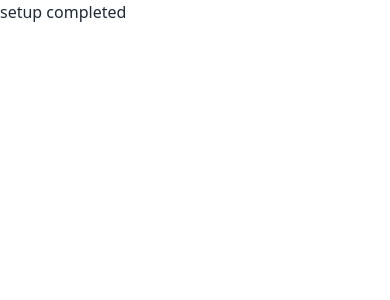
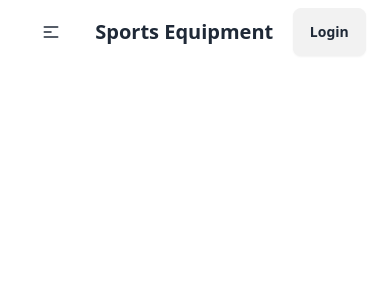
Before and after one commit to safin33221/Sports-Equipment-Store-Client-Side, a React (Vite) app: page / in a window 390 px wide. Shown: the top 300 px of the page. Built offline with nearby package versions, Linux system fonts and the light colour scheme.

Commit message:
completed Navbar

```diff
--- /dev/null
+++ b/src/Components/Navbar.jsx
@@ -0,0 +1,49 @@
+import React from 'react';
+import { NavLink } from 'react-router-dom';
+
+const Navbar = () => {
+    const links = <>
+        <li><NavLink to='/'>Home</NavLink></li>
+        <li><NavLink to='/SportsEquipment'>All Sports Equipment</NavLink></li>
+        <li><NavLink to='/AddEquipment'>Add Equipment </NavLink></li>
+        <li><NavLink to='/MyEquipment List'>My Equipment List</NavLink></li>
+    </>
+    return (
+        <div className="navbar bg-base-100 w-11/12 mx-auto">
+            <div className="navbar-start">
+                <div className="dropdown">
+                    <div tabIndex={0} role="button" className="btn btn-ghost lg:hidden">
+                        <svg
+                            xmlns="http://www.w3.org/2000/svg"
+                            className="h-5 w-5"
+                            fill="none"
+                            viewBox="0 0 24 24"
+                            stroke="currentColor">
+                            <path
+                                strokeLinecap="round"
+                                strokeLinejoin="round"
+                                strokeWidth="2"
+                                d="M4 6h16M4 12h8m-8 6h16" />
+                        </svg>
+                    </div>
+                    <ul
+                        tabIndex={0}
+                        className="menu menu-sm dropdown-content bg-base-100 rounded-box z-[1] mt-3 w-52 p-2 shadow">
+                        {links}
+                    </ul>
+                </div>
+                <a className="btn btn-ghost text-xl">Sports Equipment</a>
+            </div>
+            <div className="navbar-center hidden lg:flex">
+                <ul className="menu menu-horizontal px-1">
+                    {links}
+                </ul>
+            </div>
+            <div className="navbar-end">
+                <a className="btn">Login</a>
+            </div>
+        </div>
+    );
+};
+
+export default Navbar;
--- /dev/null
+++ b/src/MainLayout/MainLayout.jsx
@@ -0,0 +1,12 @@
+import Navbar from "../Components/Navbar";
+
+
+const MainLayout = () => {
+    return (
+        <div>
+            <Navbar></Navbar>
+        </div>
+    );
+};
+
+export default MainLayout;
--- a/src/Router/router.jsx
+++ b/src/Router/router.jsx
@@ -1,9 +1,10 @@
 import { createBrowserRouter } from 'react-router-dom';
+import MainLayout from '../MainLayout/MainLayout';
 
 const router = createBrowserRouter([
     {
         path:'/',
-        element:<h2>setup completed</h2>
+        element:<MainLayout></MainLayout>
     }
 ])
 
```
